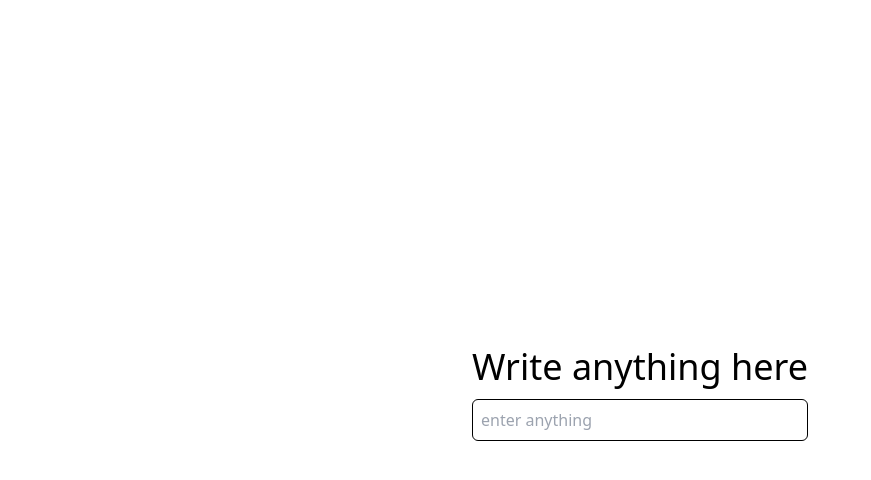
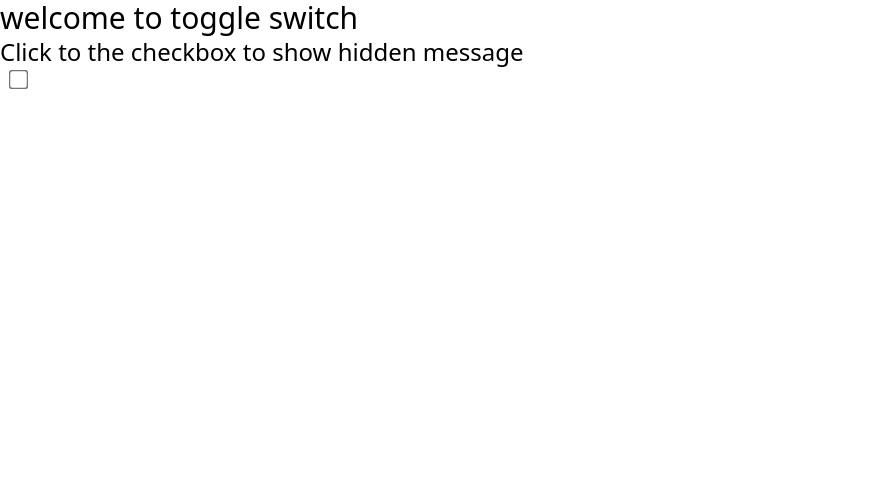
Before and after one commit to karan-verma108/30ProjectsReact, a React (Vite) app in the folder 30projectsreact/: page / in a window 1280 px wide. Shown: the top 480 px of the page, without its empty margins (0-871 px from the left). Built offline with nearby package versions, Linux system fonts and the light colour scheme.

Commit message:
toggle switch and list of items

```diff
--- a/30projectsreact/src/App.tsx
+++ b/30projectsreact/src/App.tsx
@@ -1,13 +1,17 @@
 // import HelloWorld from './components/HelloWorld';
 // import Counter from './components/Counter';
-import DisplayUserInput from './components/DisplayUserInput';
+// import DisplayUserInput from './components/DisplayUserInput';
+// import ListOfItems from './components/ListOfItems';
+import ToggleSwitch from './components/ToggleSwitch';
 
 function App() {
   return (
     <>
       {/* <HelloWorld /> */}
       {/* <Counter /> */}
-      <DisplayUserInput />
+      {/* <DisplayUserInput /> */}
+      {/* <ListOfItems /> */}
+      <ToggleSwitch />
     </>
   );
 }
--- a/30projectsreact/src/components/DisplayUserInput.tsx
+++ b/30projectsreact/src/components/DisplayUserInput.tsx
@@ -15,6 +15,7 @@ export default function DisplayUserInput(): JSX.Element {
         <h1 className='text-4xl'>Write anything here</h1>
         <input
           type='text'
+          value={typedText}
           className='border p-2 border-black rounded-md'
           placeholder='enter anything'
           onChange={handleChange}
--- /dev/null
+++ b/30projectsreact/src/components/ListOfItems.tsx
@@ -0,0 +1,12 @@
+export default function ListOfItems(): JSX.Element {
+  const heros: string[] = ['shaktiman', 'superman', 'batman', 'spiderman'];
+  return (
+    <div>
+      <h1>your items in the list are :</h1>
+      <div className='flex flex-col gap-2'>
+        {heros.length > 0 &&
+          heros.map((hero: string) => <span key={hero}>{hero}</span>)}
+      </div>
+    </div>
+  );
+}
--- /dev/null
+++ b/30projectsreact/src/components/ToggleSwitch.tsx
@@ -0,0 +1,25 @@
+import { useState } from 'react';
+
+export default function ToggleSwitch(): JSX.Element {
+  const [isActive, setIsActive]: [
+    boolean,
+    React.Dispatch<React.SetStateAction<boolean>>
+  ] = useState<boolean>(false);
+  return (
+    <div>
+      <h1 className='text-3xl'>welcome to toggle switch</h1>
+
+      <h2 className='text-2xl'>Click to the checkbox to show hidden message</h2>
+      <input
+        type='checkbox'
+        className='scale-150 ms-3'
+        onChange={(e: React.ChangeEvent<HTMLInputElement>) =>
+          setIsActive(e.target.checked)
+        }
+      />
+      <p className={`text-4xl italic ${isActive ? 'block' : 'hidden'} `}>
+        why did you click on it 😅
+      </p>
+    </div>
+  );
+}
```
